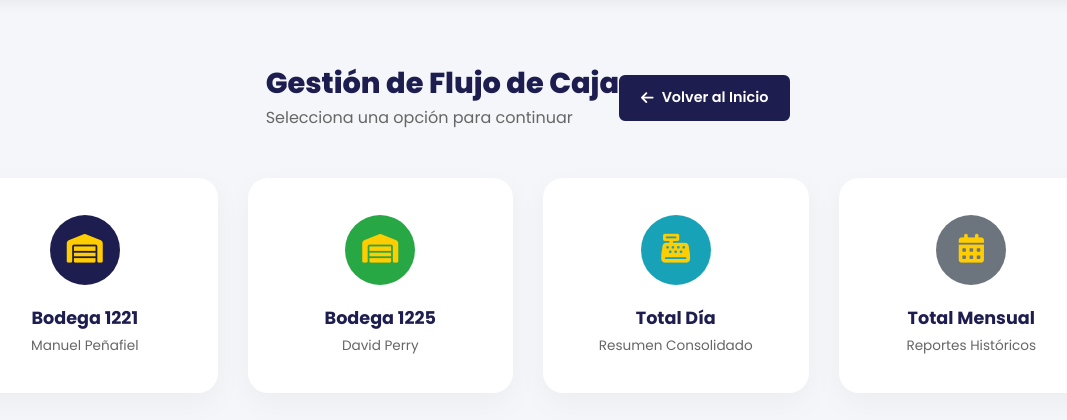
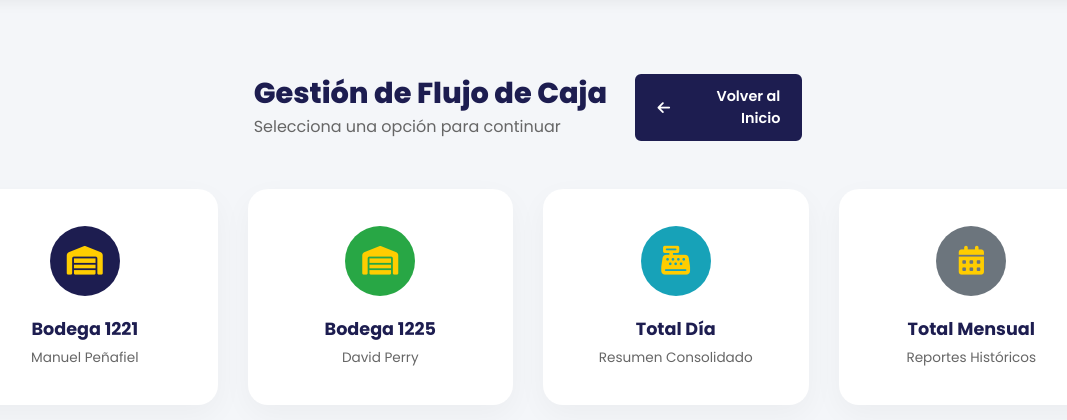
Before and after one commit to matyaraya085-creator/proyecto-depositos-web, a Django app: page /total-dia/ in a window 1280 px wide. Shown: the part 127-547 px from the top of the page, without its empty margins (112-1179 px from the left). Run offline with Django 5.2, Linux system fonts and the light colour scheme; the visitor is signed in with stand-in values (Sample User, id 1).

Commit message:
Fix UI: Reparado superposición de titulo y boton en menu banco

```diff
--- a/gestion/templates/gestion/caja/menu_banco.html
+++ b/gestion/templates/gestion/caja/menu_banco.html
@@ -3,18 +3,19 @@
 
 {% block content %}
 
-    <div class="d-flex flex-wrap justify-content-between align-items-center mb-5 mt-3">
+    <div class="row align-items-center mb-5 mt-4">
 
-        <div>
+        <div class="col-md-8">
             <h2 class="dashboard-title" style="margin: 0;">Gestión de Flujo de Caja</h2>
             <p style="color: var(--text-gray); margin: 5px 0 0;">Selecciona una opción para continuar</p>
         </div>
 
-        <div>
+        <div class="col-md-4 text-md-end mt-3 mt-md-0">
             <a href="{% url 'home' %}" class="btn-workers" style="background-color: var(--lipi-blue, #0d6efd); color: white; padding: 10px 20px; text-decoration: none; border-radius: 6px; display: inline-flex; align-items: center; gap: 8px; transition: opacity 0.3s;">
                 <i class="fas fa-arrow-left"></i> Volver al Inicio
             </a>
         </div>
+
     </div>
 
     <div class="dashboard-grid" style="justify-content: center;">
@@ -54,7 +55,6 @@
     </div>
 
 <style>
-    /* Efecto hover simple */
     .btn-workers:hover {
         opacity: 0.9;
     }
```
